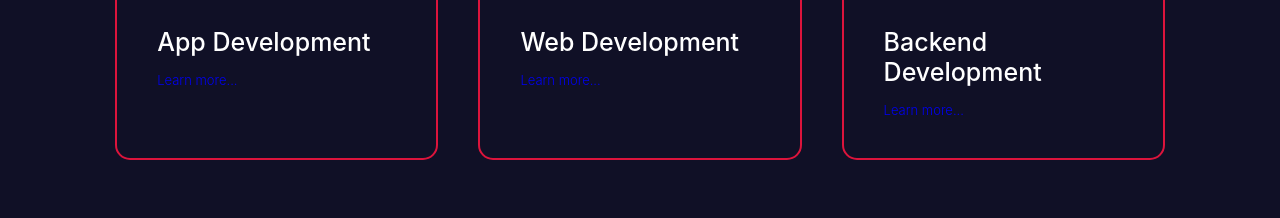
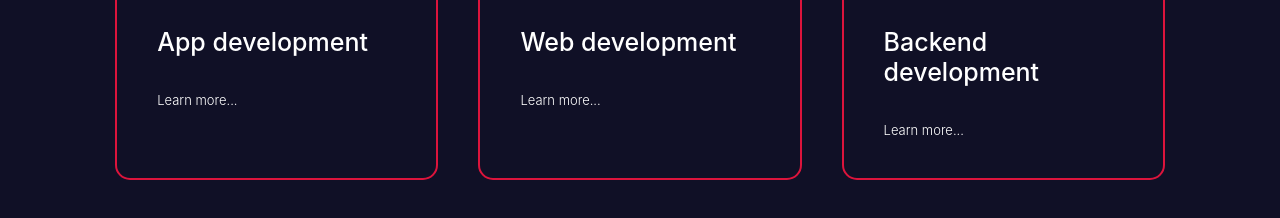
Before and after one commit to FilipeRabelo/portfolio_filiperabelo, a plain HTML site: page index.html in a window 1280 px wide. Shown: the part 1678-1896 px from the top of the page. Drawn offline with nearby package versions, Linux system fonts and the light colour scheme.

Commit message:
portfolio

```diff
--- a/index.html
+++ b/index.html
@@ -167,21 +167,21 @@
 
 					<div>
 						<i class="fa-brands fa-app-store"></i>
-						<h2>App Development</h2>
+						<h2>App development</h2>
 						<p></p>
 						<a href="#">Learn more...</a>
 					</div>
 
 					<div>
 						<i class="fa-solid fa-code"></i>
-						<h2>Web Development</h2>
+						<h2>Web development</h2>
 						<p></p>
 						<a href="#">Learn more...</a>
 					</div>
 
 					<div>
 						<i class="fa-solid fa-server"></i>
-						<h2>Backend Development</h2>
+						<h2>Backend development</h2>
 						<p></p>
 						<a href="#">Learn more...</a>
 					</div>
--- a/style.css
+++ b/style.css
@@ -425,5 +425,16 @@ li>a>button:hover>span:last-of-type{
   font-size: 25px;
   font-weight: 500;
   margin-bottom: 15px;
+}
 
+.services-list div a{
+  text-decoration: none;
+  color: #fff;
+  margin-top: 20px;
+  display: inline-block;
 }
+
+.services-list div:hover{
+  background: #ff004f;
+  transform: translateY(-10px);
+}
```
